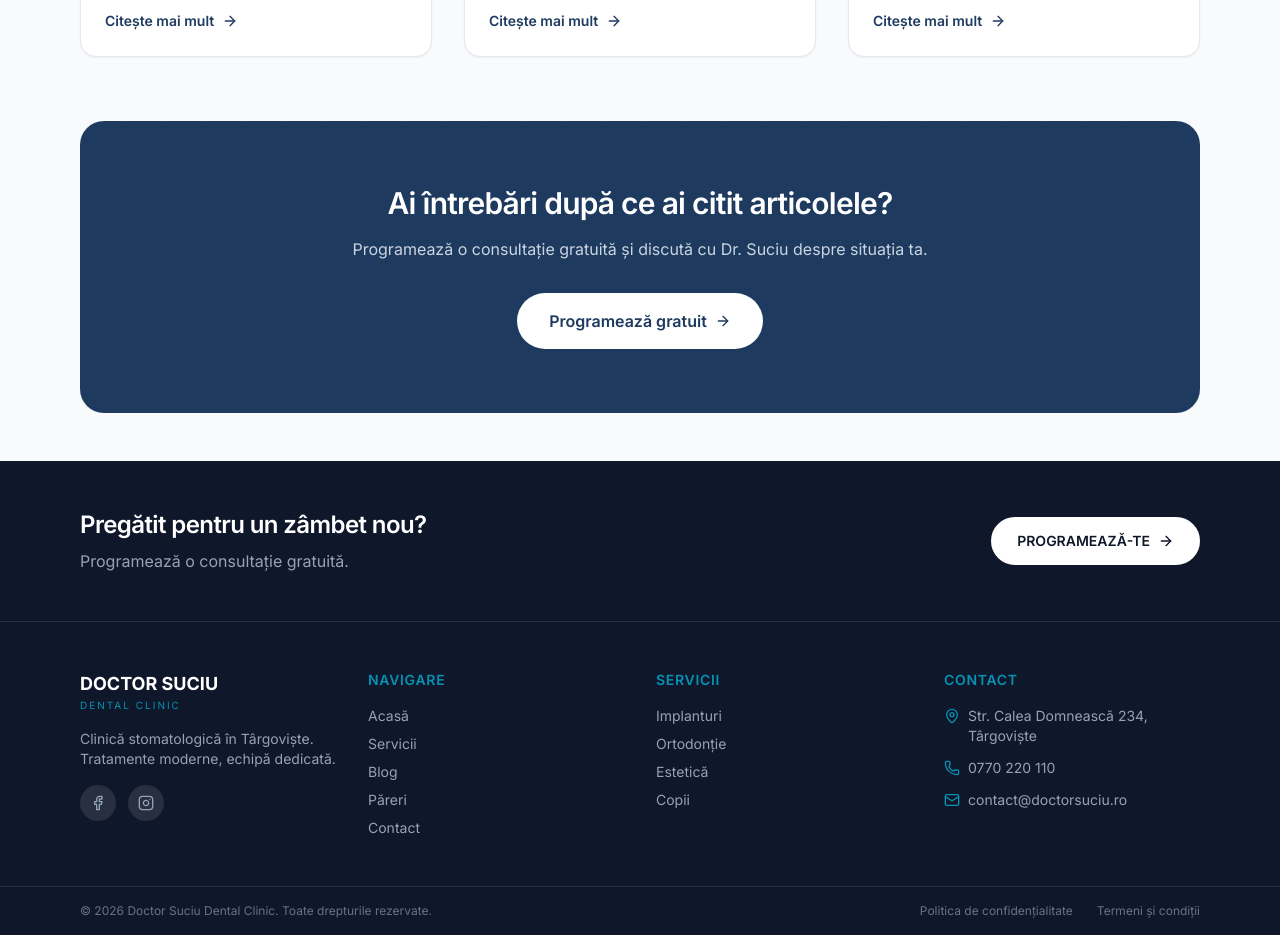
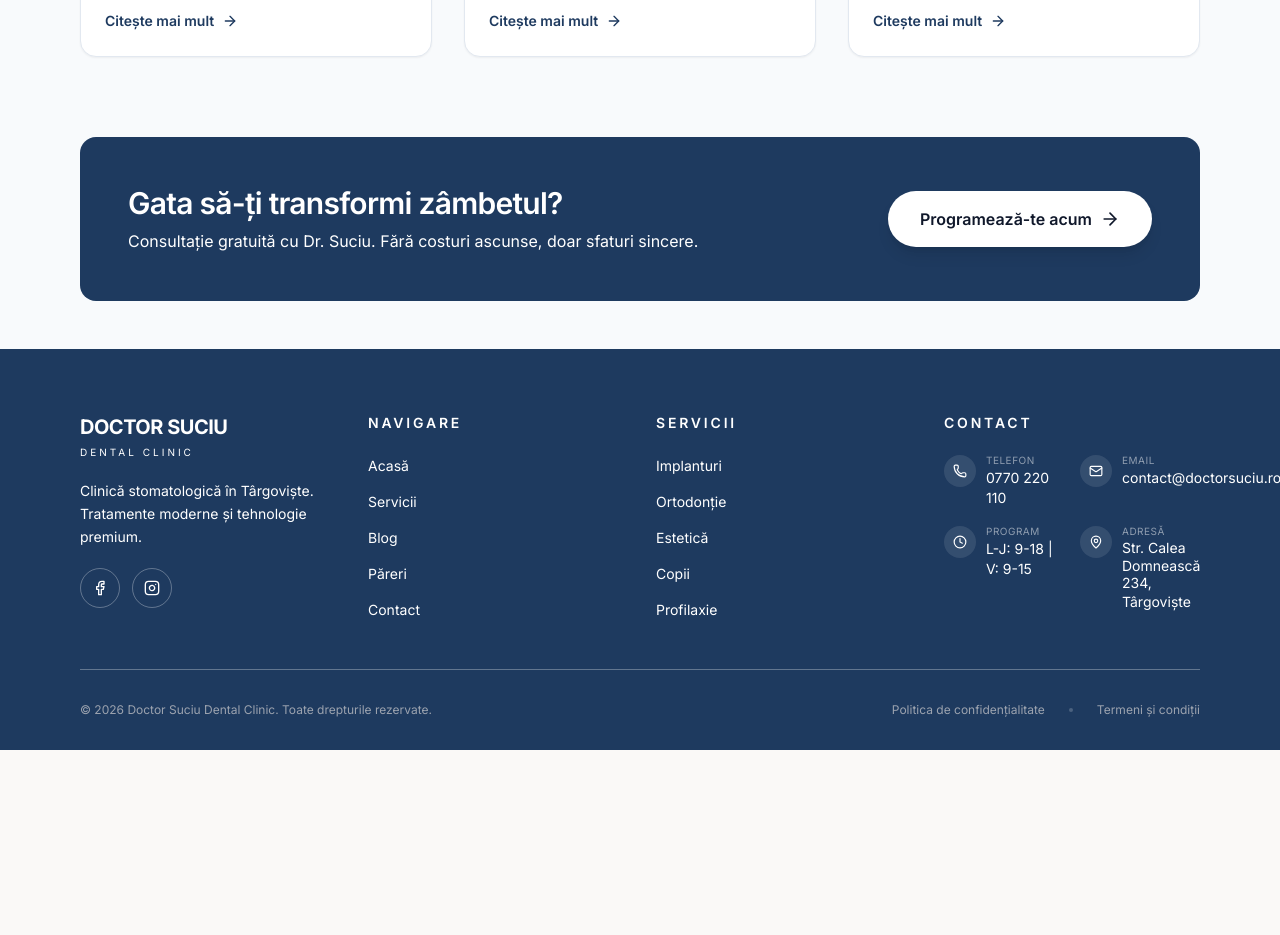
Before and after one commit to atwonio16/doctor-suciu-dental, a React (Vite) app: page /blog in a window 1280 px wide. Shown: the part 1420-2355 px from the top of the page. After the commit the page ends 2170 px from the top, so only its background shows below. Built offline with nearby package versions, Linux system fonts and the light colour scheme.

Commit message:
Update navigation, WhatsApp button styling, and add Medici section link

```diff
--- a/src/pages/BlogPage.tsx
+++ b/src/pages/BlogPage.tsx
@@ -61,7 +61,7 @@ const posts = [
 ];
 
 // Componenta pentru un card de blog
-const BlogCard = ({ post, index }: { post: typeof posts[0]; index: number }) => {
+const BlogCard = ({ post }: { post: typeof posts[0] }) => {
   const [isHovered, setIsHovered] = useState(false);
   const [imageLoaded, setImageLoaded] = useState(false);
 
@@ -214,32 +214,29 @@ const BlogPage = () => {
 
           {/* Grid */}
           <div className="grid grid-cols-1 md:grid-cols-2 lg:grid-cols-3 gap-6 lg:gap-8">
-            {filteredPosts.map((post, index) => (
-              <BlogCard key={post.id} post={post} index={index} />
+            {filteredPosts.map((post) => (
+              <BlogCard key={post.id} post={post} />
             ))}
           </div>
 
-          {/* CTA Section - Consistent cu restul site-ului */}
-          <div className="mt-12 lg:mt-16">
-            <div className="relative bg-[#1e3a5f] rounded-3xl overflow-hidden">
-              <div className="absolute inset-0 opacity-[0.03]" style={{
-                backgroundImage: `radial-gradient(circle at 1px 1px, white 1px, transparent 0)`,
-                backgroundSize: '40px 40px'
-              }} />
-
-              <div className="relative z-10 px-8 py-12 lg:py-16 text-center">
-                <h3 className="text-2xl lg:text-3xl font-semibold text-white mb-4 tracking-tight">
-                  Ai întrebări după ce ai citit articolele?
-                </h3>
-                <p className="text-slate-300 mb-8 max-w-xl mx-auto">
-                  Programează o consultație gratuită și discută cu Dr. Suciu despre situația ta.
-                </p>
+          {/* CTA Section - Clean & Catchy */}
+          <div className="mt-16 lg:mt-20">
+            <div className="bg-[#1e3a5f] rounded-2xl px-8 py-10 lg:px-12 lg:py-12">
+              <div className="flex flex-col lg:flex-row lg:items-center lg:justify-between gap-6">
+                <div className="max-w-xl">
+                  <h3 className="text-2xl lg:text-3xl font-semibold text-white tracking-tight mb-2">
+                    Gata să-ți transformi zâmbetul?
+                  </h3>
+                  <p className="text-white text-base whitespace-nowrap">
+                    Consultație gratuită cu Dr. Suciu. Fără costuri ascunse, doar sfaturi sincere.
+                  </p>
+                </div>
                 <Link
                   to="/contact"
-                  className="inline-flex items-center justify-center gap-2 px-8 py-4 bg-white text-[#1e3a5f] font-semibold rounded-full transition-all duration-300 hover:bg-[#0891b2] hover:text-white"
+                  className="inline-flex items-center justify-center gap-2 px-8 py-4 bg-white text-[#0f172a] font-semibold rounded-full transition-all duration-300 hover:bg-[#0891b2] hover:text-white whitespace-nowrap shadow-lg"
                 >
-                  Programează gratuit
-                  <ArrowRight className="w-4 h-4" />
+                  Programează-te acum
+                  <ArrowRight className="w-5 h-5" />
                 </Link>
               </div>
             </div>
--- a/src/sections/Footer.tsx
+++ b/src/sections/Footer.tsx
@@ -1,45 +1,31 @@
 import { Link } from 'react-router-dom';
-import { Facebook, Instagram, Phone, Mail, MapPin, ArrowRight } from 'lucide-react';
+import { Facebook, Instagram, Phone, Mail, MapPin, ExternalLink, Clock } from 'lucide-react';
 
 const Footer = () => {
   const currentYear = new Date().getFullYear();
 
   return (
-    <footer className="bg-[#0f172a] text-white">
-      {/* CTA */}
-      <div className="w-full px-4 sm:px-6 lg:px-12 xl:px-20 py-12 border-b border-white/10">
-        <div className="max-w-7xl mx-auto flex flex-col lg:flex-row items-center justify-between gap-6">
+    <footer className="bg-[#1e3a5f] text-white">
+      {/* Main Footer Content */}
+      <div className="w-full px-4 sm:px-6 lg:px-12 xl:px-20 pt-16 pb-8">
+        <div className="max-w-7xl mx-auto">
+          {/* Top Section - 4 coloane egale */}
+          <div className="grid grid-cols-4 gap-8 pb-12 border-b border-white/30">
+            {/* Logo */}
             <div>
-            <h2 className="text-2xl font-semibold mb-2 tracking-tight">Pregătit pentru un zâmbet nou?</h2>
-            <p className="text-[#94a3b8]">Programează o consultație gratuită.</p>
-          </div>
-          <Link
-            to="/contact"
-            className="inline-flex items-center gap-2 font-semibold text-sm px-6 py-3 rounded-full transition-all duration-300 bg-white text-[#0f172a] border-2 border-white hover:bg-transparent hover:text-white"
-          >
-            PROGRAMEAZĂ-TE
-            <ArrowRight className="w-4 h-4" />
+              <Link to="/" className="inline-block mb-5">
+                <span className="font-bold text-xl tracking-tight">DOCTOR SUCIU</span>
+                <span className="block text-[10px] tracking-[0.3em] text-white mt-1">DENTAL CLINIC</span>
               </Link>
-        </div>
-      </div>
-
-      {/* Main */}
-      <div className="w-full px-4 sm:px-6 lg:px-12 xl:px-20 py-12">
-        <div className="max-w-7xl mx-auto grid grid-cols-2 md:grid-cols-4 gap-8">
-          <div className="col-span-2 md:col-span-1">
-            <Link to="/" className="block mb-4">
-              <span className="font-bold text-lg">DOCTOR SUCIU</span>
-              <span className="block text-[10px] tracking-[0.2em] text-[#0891b2]">DENTAL CLINIC</span>
-            </Link>
-            <p className="text-sm text-[#94a3b8] mb-4">
-              Clinică stomatologică în Târgoviște. Tratamente moderne, echipă dedicată.
+              <p className="text-sm text-white leading-relaxed mb-5">
+                Clinică stomatologică în Târgoviște. Tratamente moderne și tehnologie premium.
               </p>
               <div className="flex gap-3">
                 <a
                   href="https://facebook.com"
                   target="_blank"
                   rel="noopener noreferrer"
-                className="w-9 h-9 rounded-full bg-white/10 flex items-center justify-center text-[#94a3b8] hover:bg-[#0891b2] hover:text-white transition-all"
+                  className="w-10 h-10 rounded-full border border-white/30 flex items-center justify-center text-white hover:border-[#0891b2] hover:text-[#0891b2] hover:bg-[#0891b2]/10 transition-all duration-300"
                 >
                   <Facebook className="w-4 h-4" />
                 </a>
@@ -47,66 +33,131 @@ const Footer = () => {
                   href="https://instagram.com"
                   target="_blank"
                   rel="noopener noreferrer"
-                className="w-9 h-9 rounded-full bg-white/10 flex items-center justify-center text-[#94a3b8] hover:bg-[#0891b2] hover:text-white transition-all"
+                  className="w-10 h-10 rounded-full border border-white/30 flex items-center justify-center text-white hover:border-[#0891b2] hover:text-[#0891b2] hover:bg-[#0891b2]/10 transition-all duration-300"
                 >
                   <Instagram className="w-4 h-4" />
                 </a>
               </div>
             </div>
 
+            {/* Navigation */}
             <div>
-            <h4 className="font-semibold text-sm uppercase tracking-wider mb-4 text-[#0891b2]">Navigare</h4>
-            <ul className="space-y-2 text-sm text-[#94a3b8]">
-              <li><Link to="/" className="hover:text-white transition-colors">Acasă</Link></li>
-              <li><Link to="/servicii" className="hover:text-white transition-colors">Servicii</Link></li>
-              <li><Link to="/blog" className="hover:text-white transition-colors">Blog</Link></li>
-              <li><Link to="/pareri" className="hover:text-white transition-colors">Păreri</Link></li>
-              <li><Link to="/contact" className="hover:text-white transition-colors">Contact</Link></li>
+              <h4 className="text-sm font-semibold uppercase tracking-[0.2em] text-white mb-5">Navigare</h4>
+              <ul className="space-y-3">
+                {[
+                  { label: 'Acasă', to: '/' },
+                  { label: 'Servicii', to: '/servicii' },
+                  { label: 'Blog', to: '/blog' },
+                  { label: 'Păreri', to: '/pareri' },
+                  { label: 'Contact', to: '/contact' },
+                ].map((item) => (
+                  <li key={item.to}>
+                    <Link
+                      to={item.to}
+                      className="text-sm text-white hover:text-[#0891b2] transition-colors duration-200 inline-flex items-center gap-1 group"
+                    >
+                      {item.label}
+                      <ExternalLink className="w-3 h-3 opacity-0 -translate-x-1 group-hover:opacity-100 group-hover:translate-x-0 transition-all duration-200" />
+                    </Link>
+                  </li>
+                ))}
               </ul>
             </div>
 
+            {/* Services */}
             <div>
-            <h4 className="font-semibold text-sm uppercase tracking-wider mb-4 text-[#0891b2]">Servicii</h4>
-            <ul className="space-y-2 text-sm text-[#94a3b8]">
-              <li><Link to="/servicii" className="hover:text-white transition-colors">Implanturi</Link></li>
-              <li><Link to="/servicii" className="hover:text-white transition-colors">Ortodonție</Link></li>
-              <li><Link to="/servicii" className="hover:text-white transition-colors">Estetică</Link></li>
-              <li><Link to="/servicii" className="hover:text-white transition-colors">Copii</Link></li>
+              <h4 className="text-sm font-semibold uppercase tracking-[0.2em] text-white mb-5">Servicii</h4>
+              <ul className="space-y-3">
+                {['Implanturi', 'Ortodonție', 'Estetică', 'Copii', 'Profilaxie'].map((service) => (
+                  <li key={service}>
+                    <Link
+                      to="/servicii"
+                      className="text-sm text-white hover:text-[#0891b2] transition-colors duration-200"
+                    >
+                      {service}
+                    </Link>
+                  </li>
+                ))}
               </ul>
             </div>
 
+            {/* Contact - o singură coloană cu grid 2x2 în interior */}
             <div>
-            <h4 className="font-semibold text-sm uppercase tracking-wider mb-4 text-[#0891b2]">Contact</h4>
-            <ul className="space-y-3 text-sm text-[#94a3b8]">
-              <li className="flex items-start gap-2">
-                <MapPin className="w-4 h-4 mt-0.5 flex-shrink-0 text-[#0891b2]" />
-                Str. Calea Domnească 234, Târgoviște
-              </li>
-              <li>
-                <a href="tel:+40770220110" className="flex items-center gap-2 hover:text-white transition-colors">
-                  <Phone className="w-4 h-4 text-[#0891b2]" />
-                  0770 220 110
+              <h4 className="text-sm font-semibold uppercase tracking-[0.2em] text-white mb-5">Contact</h4>
+              <div className="grid grid-cols-2 gap-x-4 gap-y-4">
+                {/* Phone */}
+                <a
+                  href="tel:+40770220110"
+                  className="flex items-start gap-2.5 group"
+                >
+                  <div className="w-8 h-8 rounded-full bg-white/10 flex items-center justify-center group-hover:bg-[#0891b2] transition-colors flex-shrink-0 mt-0.5">
+                    <Phone className="w-3.5 h-3.5 text-white" />
+                  </div>
+                  <div>
+                    <p className="text-[10px] text-white/50 uppercase tracking-wider">Telefon</p>
+                    <p className="text-sm text-white group-hover:text-[#0891b2] transition-colors">0770 220 110</p>
+                  </div>
                 </a>
-              </li>
-              <li>
-                <a href="mailto:contact@doctorsuciu.ro" className="flex items-center gap-2 hover:text-white transition-colors">
-                  <Mail className="w-4 h-4 text-[#0891b2]" />
-                  contact@doctorsuciu.ro
+
+                {/* Email */}
+                <a
+                  href="mailto:contact@doctorsuciu.ro"
+                  className="flex items-start gap-2.5 group"
+                >
+                  <div className="w-8 h-8 rounded-full bg-white/10 flex items-center justify-center group-hover:bg-[#0891b2] transition-colors flex-shrink-0 mt-0.5">
+                    <Mail className="w-3.5 h-3.5 text-white" />
+                  </div>
+                  <div>
+                    <p className="text-[10px] text-white/50 uppercase tracking-wider">Email</p>
+                    <p className="text-sm text-white group-hover:text-[#0891b2] transition-colors">contact@doctorsuciu.ro</p>
+                  </div>
                 </a>
-              </li>
-            </ul>
+
+                {/* Program */}
+                <div className="flex items-start gap-2.5">
+                  <div className="w-8 h-8 rounded-full bg-white/10 flex items-center justify-center flex-shrink-0 mt-0.5">
+                    <Clock className="w-3.5 h-3.5 text-white" />
+                  </div>
+                  <div>
+                    <p className="text-[10px] text-white/50 uppercase tracking-wider">Program</p>
+                    <p className="text-sm text-white">L-J: 9-18 | V: 9-15</p>
+                  </div>
+                </div>
+
+                {/* Address */}
+                <div className="flex items-start gap-2.5">
+                  <div className="w-8 h-8 rounded-full bg-white/10 flex items-center justify-center flex-shrink-0 mt-0.5">
+                    <MapPin className="w-3.5 h-3.5 text-white" />
+                  </div>
+                  <div>
+                    <p className="text-[10px] text-white/50 uppercase tracking-wider">Adresă</p>
+                    <p className="text-sm text-white leading-tight">Str. Calea Domnească 234,</p>
+                    <p className="text-sm text-white">Târgoviște</p>
+                  </div>
+                </div>
               </div>
             </div>
           </div>
 
-      {/* Bottom */}
-      <div className="border-t border-white/10">
-        <div className="w-full px-4 sm:px-6 lg:px-12 xl:px-20 py-4">
-          <div className="max-w-7xl mx-auto flex flex-col sm:flex-row items-center justify-between gap-4 text-xs text-[#64748b]">
-            <p>© {currentYear} Doctor Suciu Dental Clinic. Toate drepturile rezervate.</p>
-            <div className="flex gap-6">
-              <a href="#" className="hover:text-white transition-colors">Politica de confidențialitate</a>
-              <a href="#" className="hover:text-white transition-colors">Termeni și condiții</a>
+          {/* Bottom Bar */}
+          <div className="pt-8 flex flex-col sm:flex-row items-center justify-between gap-4">
+            <p className="text-xs text-gray-400">
+              © {currentYear} Doctor Suciu Dental Clinic. Toate drepturile rezervate.
+            </p>
+            <div className="flex items-center gap-6">
+              <a
+                href="#"
+                className="text-xs text-gray-400 hover:text-white/80 transition-colors duration-200"
+              >
+                Politica de confidențialitate
+              </a>
+              <span className="w-1 h-1 rounded-full bg-white/20" />
+              <a
+                href="#"
+                className="text-xs text-gray-400 hover:text-white/80 transition-colors duration-200"
+              >
+                Termeni și condiții
+              </a>
             </div>
           </div>
         </div>
--- a/src/sections/Navigation.tsx
+++ b/src/sections/Navigation.tsx
@@ -15,13 +15,19 @@ const Navigation = () => {
   }, []);
 
   const navLinks = [
-    { label: 'SERVICII', href: '/servicii' },
-    { label: 'BLOG', href: '/blog' },
-    { label: 'PĂRERI', href: '/pareri' },
-    { label: 'CONTACT', href: '/contact' },
+    { label: 'Acasă', href: '/' },
+    { label: 'Servicii', href: '/servicii' },
+    { label: 'Medici', href: '/#medici' },
+    { label: 'Blog', href: '/blog' },
+    { label: 'Contact', href: '/contact' },
   ];
 
-  const isActive = (href: string) => location.pathname === href;
+  const isActive = (href: string) => {
+    if (href.includes('#')) {
+      return location.pathname === href.split('#')[0] && location.hash === '#' + href.split('#')[1];
+    }
+    return location.pathname === href;
+  };
 
   return (
     <>
@@ -40,7 +46,7 @@ const Navigation = () => {
                 <Link
                   key={link.href}
                   to={link.href}
-                  className={`text-xs font-semibold tracking-wider transition-colors ${isActive(link.href) ? 'text-medical-navy' : 'text-[#222222] hover:text-medical-navy'}`}
+                  className={`text-sm font-medium transition-colors ${isActive(link.href) ? 'text-medical-navy' : 'text-[#222222] hover:text-medical-navy'}`}
                 >
                   {link.label}
                 </Link>
@@ -77,7 +83,7 @@ const Navigation = () => {
                   key={link.href}
                   to={link.href}
                   onClick={() => setIsMobileMenuOpen(false)}
-                  className={`text-sm font-semibold py-2 ${isActive(link.href) ? 'text-medical-navy' : 'text-[#222222]'}`}
+                  className={`text-base font-medium py-2 ${isActive(link.href) ? 'text-medical-navy' : 'text-[#222222]'}`}
                 >
                   {link.label}
                 </Link>
--- a/src/sections/ReviewsSection.tsx
+++ b/src/sections/ReviewsSection.tsx
@@ -98,11 +98,6 @@ const ReviewsSection = () => {
     }
     setTranslateX(0);
   };
-
-  const currentReviews = reviews.slice(
-    currentPage * reviewsPerPage,
-    currentPage * reviewsPerPage + reviewsPerPage
-  );
 
   // Auto-advance
   useEffect(() => {
--- a/src/sections/TeamSection.tsx
+++ b/src/sections/TeamSection.tsx
@@ -69,7 +69,7 @@ const TeamSection = () => {
     : 'translate-x-0 opacity-100';
 
   return (
-    <section className="relative w-full py-20 overflow-hidden bg-[#f8fafc]">
+    <section id="medici" className="relative w-full py-20 overflow-hidden bg-[#f8fafc]">
       <div className="absolute inset-0">
         <div className="absolute top-1/4 left-0 w-[600px] h-[600px] bg-slate-100 rounded-full blur-3xl opacity-60" />
         <div className="absolute bottom-0 right-0 w-[400px] h-[400px] bg-sky-50 rounded-full blur-3xl opacity-40" />
```
Also changed, not shown: src/components/WhatsAppButton.tsx (+14 -4 lines), src/pages/HomePage.tsx (+11 -0 lines), 6 other files (tests, documents, lock files or other folders). Lines whose indentation alone changed are shown as unchanged.
